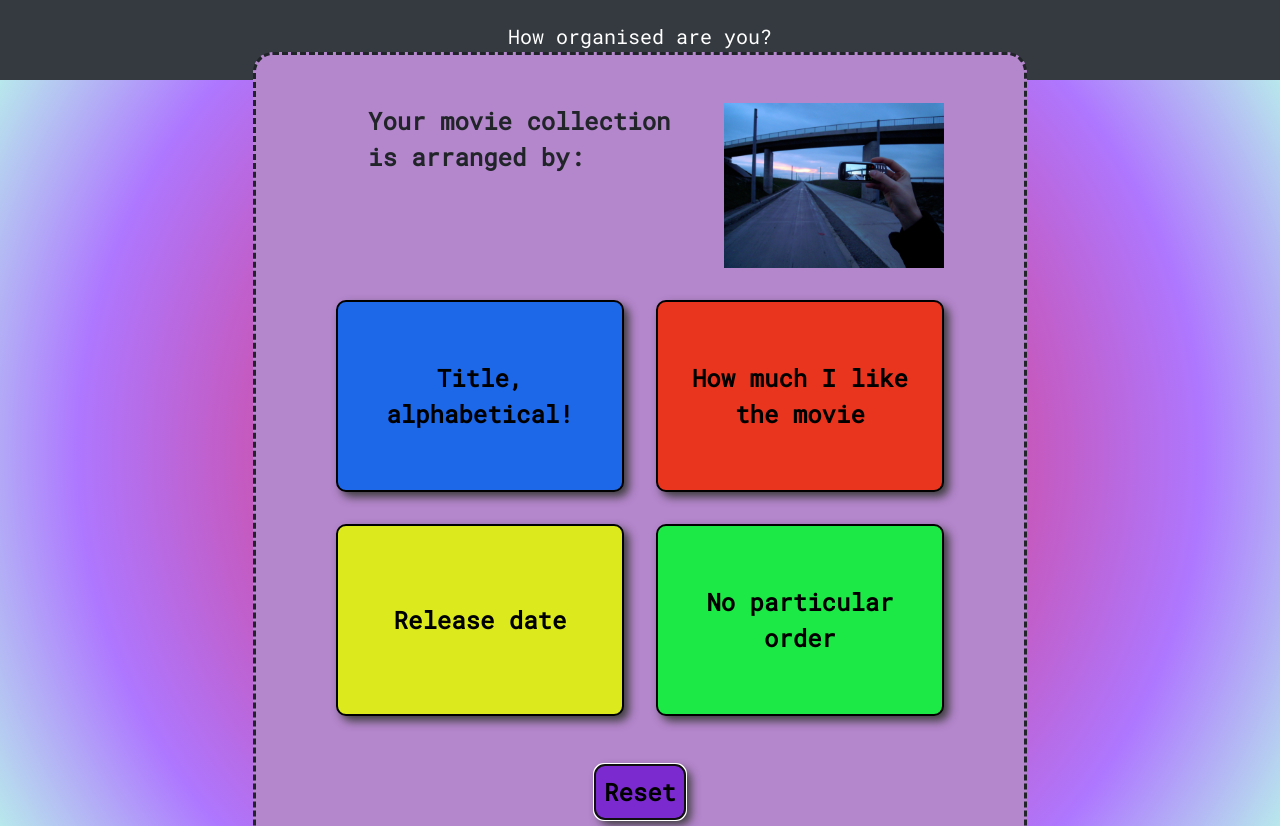
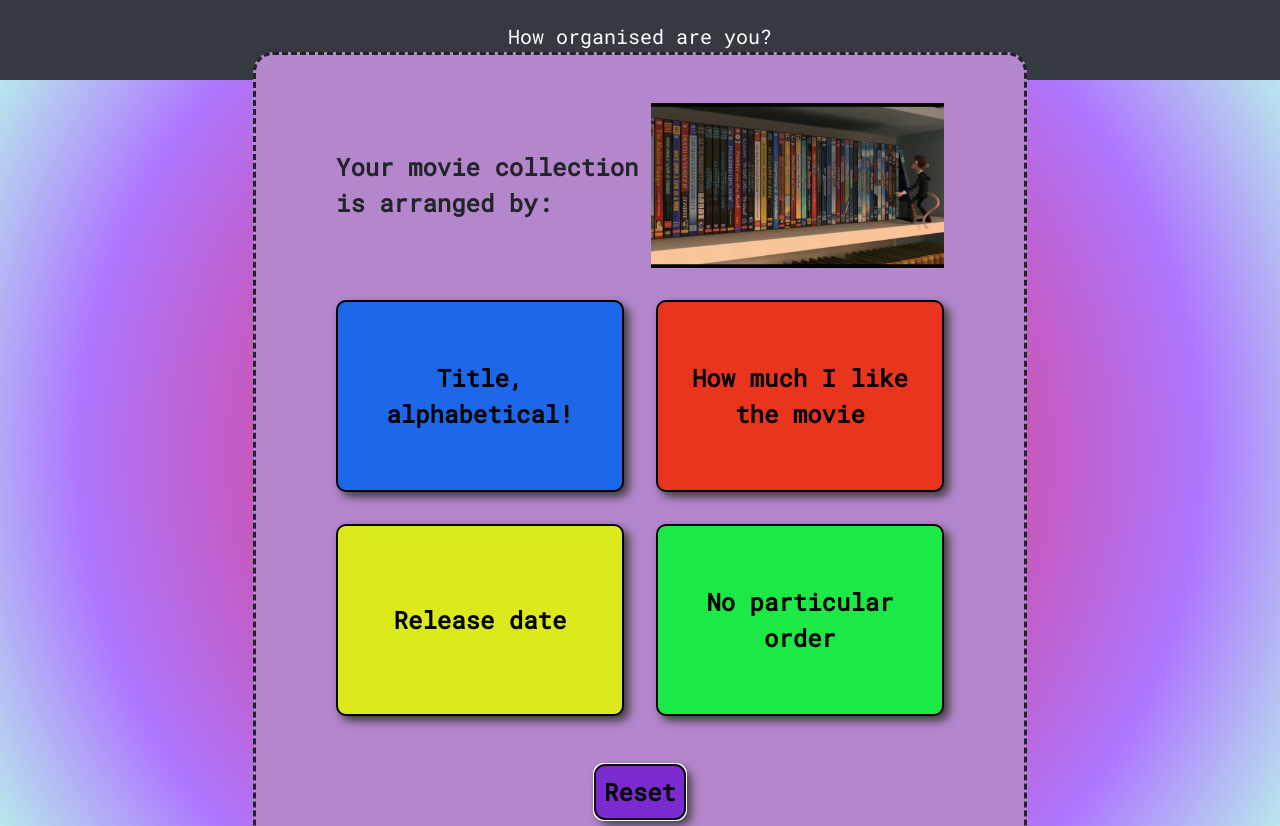
Before and after one commit to rossw01/quiz-project, a plain HTML site: page index.html in a window 1280 px wide. Both pictures are taken after a click on the button "Start". Drawn offline with nearby package versions, Linux system fonts and the light colour scheme.

Commit message:
added images for each question

```diff
--- a/app.js
+++ b/app.js
@@ -54,8 +54,11 @@ function toggleButtons() {
 
 function nextQuestion() {
   questionNumber++;
+  console.log(
+    `Current question number: ${questionNumber}, there are ${numberOfQuestions} questions`
+  );
   // If no more questions left, display "End of quiz!"
-  if (questionNumber > numberOfQuestions) {
+  if (questionNumber > numberOfQuestions - 1) {
     questionElement.innerText = "End of quiz!";
     toggleButtons();
     resultElement.innerText = generateResult();
@@ -63,6 +66,7 @@ function nextQuestion() {
     buttonsHidden = true;
   } else {
     // TODO: Change pic of question
+    imageElement.src = `q${questionNumber}.jpg`;
     // Only update the questions/answer boxes if the quiz isn't finished
     questionElement.innerText = questions[`question${questionNumber}`].question;
     // Add corresponding answers from questions obj to the answer boxes inner text
--- a/index.html
+++ b/index.html
@@ -33,7 +33,7 @@
       <div class="test-container">
         <div class="dynamic-sidebyside">
           <p class="question" id="question">Quiz</p>
-          <img src="image.png" id="questionImage" class="question-image" />
+          <img src="#" id="questionImage" class="question-image" />
         </div>
         <div class="px-4 text-center" id="intro">
           <img
--- a/questions.js
+++ b/questions.js
@@ -5,6 +5,7 @@ const questions = {
     button2: { text: "How much I like the movie", points: 3 },
     button3: { text: "Release date", points: 2 },
     button4: { text: "No particular order", points: 1 },
+    image: "q1.jpg",
   },
   question2: {
     question: "When you wake up in the morning, the first thing you do is:",
@@ -12,6 +13,7 @@ const questions = {
     button2: { text: "Get up and make coffee", points: 3 },
     button3: { text: "Go on your phone", points: 2 },
     button4: { text: "Jump straight into the shower", points: 4 },
+    image: "q2.jpg",
   },
   question3: {
     question:
@@ -23,6 +25,7 @@ const questions = {
     button2: { text: "I write it on my palm", points: 2 },
     button3: { text: "I try to remember it", points: 1 },
     button4: { text: "I write it on a sticky-note in my office", points: 3 },
+    image: "q3.jpg",
   },
   question4: {
     question: "Shopping for the week! What’s your plan?",
@@ -39,6 +42,7 @@ const questions = {
       text: "I have all my shopping scheduled for delivery weekly",
       points: 4,
     },
+    image: "q4.jpg",
   },
   question5: {
     question: "What does your plan for today look like?",
@@ -52,6 +56,7 @@ const questions = {
       text: "I have a goal a couple of goals in mind that I want to get done",
       points: 1,
     },
+    image: "q5.jpg",
   },
   question6: {
     question: "You open up netflix, how do you choose what to watch?",
@@ -65,6 +70,7 @@ const questions = {
       text: "I read reviews online and choose based off them.",
       points: 3,
     },
+    image: "q6.jpg",
   },
   question7: {
     question: "What does your fridge and freezer look like right now?",
@@ -81,6 +87,7 @@ const questions = {
       text: "Plenty of ingredients for whatever I fancy making",
       points: 3,
     },
+    image: "q7.jpg",
   },
   question8: {
     question: "Holiday time! How do you pack for the trip?",
@@ -91,6 +98,7 @@ const questions = {
       points: 1,
     },
     button4: { text: "4 of everything!", points: 3 },
+    image: "q8.jpg",
   },
   question9: {
     question: "How long would it take you to find your Birth Certificate?",
@@ -104,6 +112,7 @@ const questions = {
       text: "Multiple hours, I have a good idea of which rooms it could be in.",
       points: 2,
     },
+    image: "q9.jpg",
   },
   question10: {
     question: "Final Question! How do you feel at the end of a day?",
@@ -115,4 +124,5 @@ const questions = {
     },
     button4: { text: "Like I've gotten something done.", points: 2 },
   },
+  image: "q10.jpg",
 };
--- a/styles.css
+++ b/styles.css
@@ -39,6 +39,7 @@ body {
 .question {
   margin: 0rem 2rem 3rem 2rem;
   font-size: 24px;
+  margin: auto;
 }
 
 .question-image {
```
Also changed, not shown: q1.jpg (added), q10.jpg (added), q2.jpg (added), q3.jpg (added), q4.jpg (added), q5.jpg (added), q6.jpg (added), q7.jpg (added), q8.jpg (added), q9.jpg (added).
